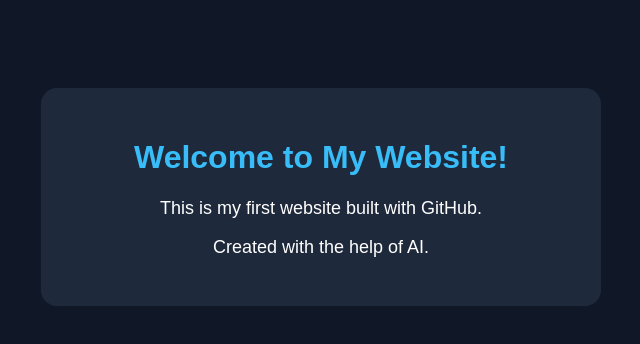
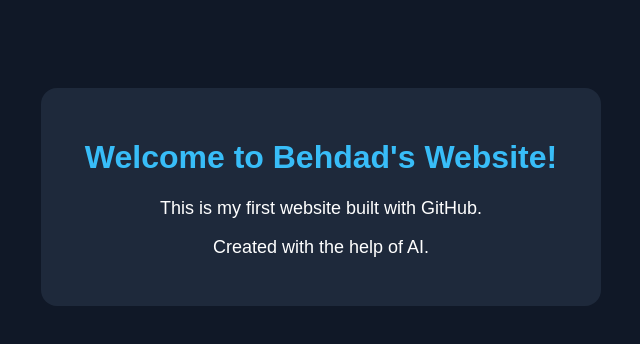
Before and after one commit to behdad-nayyerpour/my-first-project, a plain HTML site: page index.html in a window 1280 px wide. Shown: the whole page, without its empty margins (319-959 px from the left). Drawn offline with Linux system fonts and the light colour scheme.

Commit message:
Update index.html

```diff
--- a/index.html
+++ b/index.html
@@ -26,7 +26,7 @@
 </head>
 <body>
   <div class="card">
-    <h1>Welcome to My Website!</h1>
+    <h1>Welcome to Behdad's Website!</h1>
     <p>This is my first website built with GitHub.</p>
     <p>Created with the help of AI.</p>
   </div>
```
